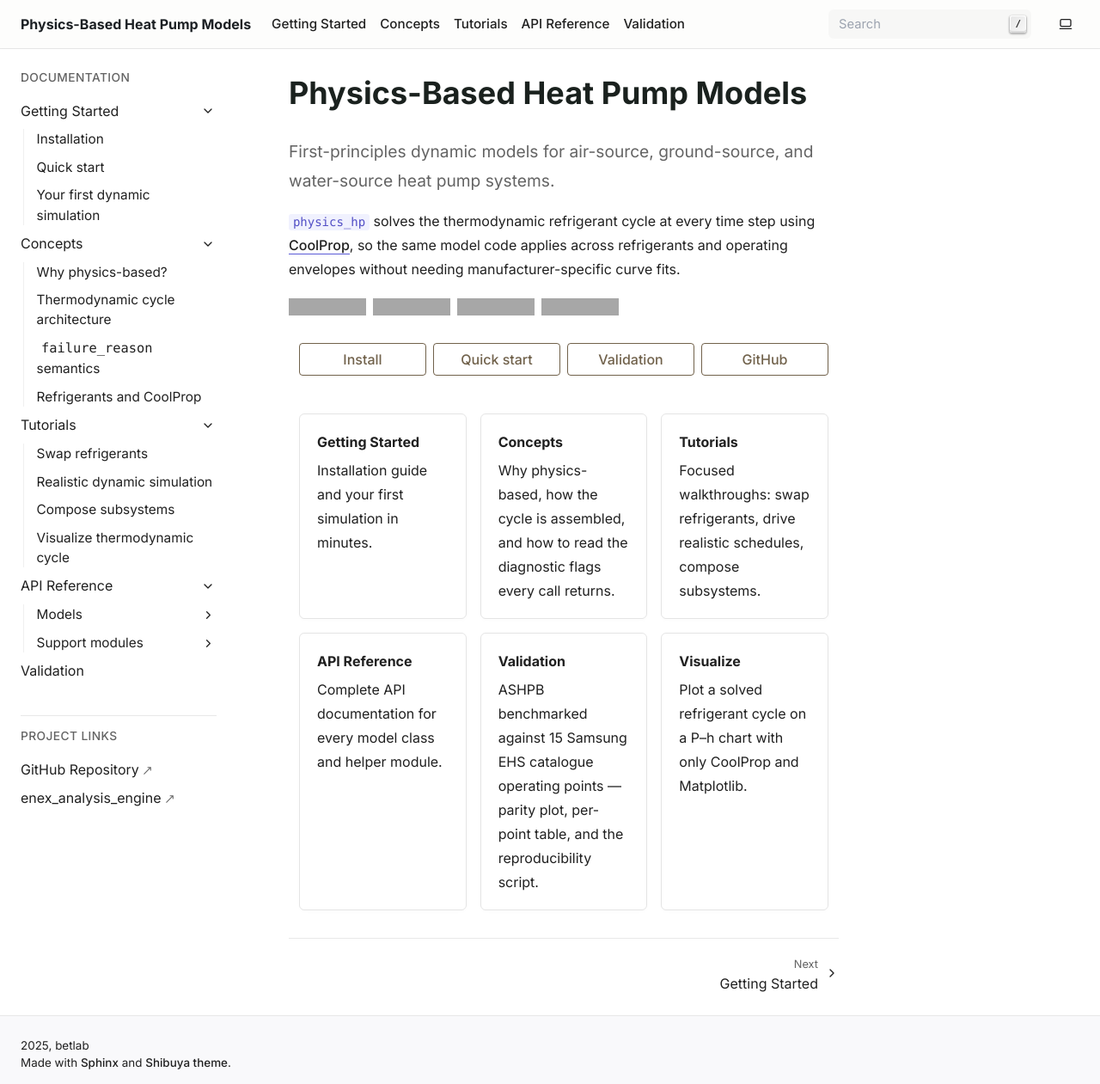
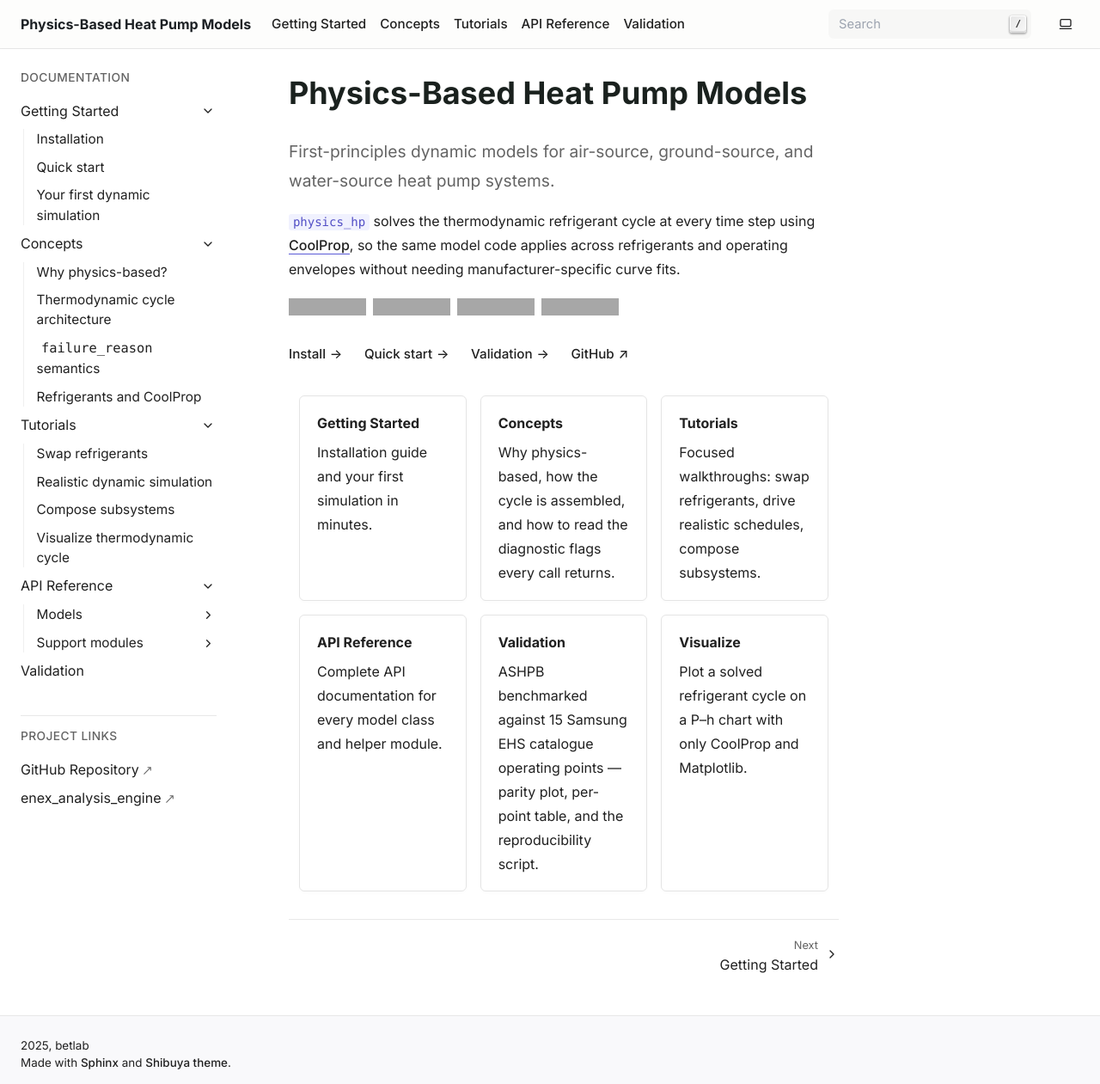
Before and after one commit to bet-lab/tmhp, a Sphinx documentation site: the page built from docs/source/index.rst, in a window 1280 px wide and 1261 px high. Shown: the whole window at 86% size. Built offline with Sphinx 7.4.7, drawn with Linux system fonts in a browser that asks for light colours; grey boxes are pictures that could not be loaded.

Commit message:
docs: redesign hero CTA as inline links + arrows (#127)
Drops the four sphinx-design outline buttons and replaces them with a
prose-level link row. Internal docs get a trailing "→", the external
GitHub link gets "↗"; hover paints an underline and nudges the arrow.
Reads as part of the page text instead of as a SaaS button band.

Closes #118

```diff
--- a/docs/source/_static/css/custom.css
+++ b/docs/source/_static/css/custom.css
@@ -82,13 +82,42 @@ figure img,
     opacity: 0.9;
 }
 
-/* CTA row — outline buttons, medium weight, no decorative styling. */
-.hero-cta {
-    margin-bottom: 2rem;
+/* Hero CTA row — underline + arrow, no box.
+ *
+ * Reads as a row of links in the prose stream rather than as marketing
+ * buttons. Internal docs get a "→", the external GitHub link gets "↗".
+ * Hover paints the underline and nudges the arrow.
+ */
+.hero-cta > p {
+    display: flex;
+    flex-wrap: wrap;
+    gap: 0.45rem 1.6rem;
+    margin: 0.5rem 0 2rem;
+    font-size: 0.95rem;
 }
-.hero-cta .sd-btn {
+.hero-cta a.reference {
+    display: inline-flex;
+    align-items: center;
+    gap: 0.3rem;
+    text-decoration: none;
     font-weight: 500;
-    letter-spacing: 0;
+    border-bottom: 1px solid transparent;
+    padding-bottom: 1px;
+    transition: border-color 120ms ease;
+}
+.hero-cta a.reference::after {
+    content: "→";
+    display: inline-block;
+    transition: transform 120ms ease;
+}
+.hero-cta a.reference.external::after {
+    content: "↗";
+}
+.hero-cta a.reference:hover {
+    border-bottom-color: currentColor;
+}
+.hero-cta a.reference:hover::after {
+    transform: translateX(2px);
 }
 
 /* Navigation cards. Light border, no shadow, no hover lift — only the
--- a/docs/source/index.rst
+++ b/docs/source/index.rst
@@ -31,48 +31,12 @@ needing manufacturer-specific curve fits.
       :alt: Powered by CoolProp
       :target: http://www.coolprop.org
 
-.. grid:: 2 2 4 4
-   :gutter: 2
-   :class-container: hero-cta
+.. container:: hero-cta
 
-   .. grid-item::
-
-      .. button-ref:: getting-started/installation
-         :ref-type: doc
-         :color: secondary
-         :expand:
-         :outline:
-
-         Install
-
-   .. grid-item::
-
-      .. button-ref:: getting-started/quickstart
-         :ref-type: doc
-         :color: secondary
-         :expand:
-         :outline:
-
-         Quick start
-
-   .. grid-item::
-
-      .. button-ref:: validation/index
-         :ref-type: doc
-         :color: secondary
-         :expand:
-         :outline:
-
-         Validation
-
-   .. grid-item::
-
-      .. button-link:: https://github.com/bet-lab/physics-heatpump-models
-         :color: secondary
-         :expand:
-         :outline:
-
-         GitHub
+   :doc:`Install <getting-started/installation>`
+   :doc:`Quick start <getting-started/quickstart>`
+   :doc:`Validation <validation/index>`
+   `GitHub <https://github.com/bet-lab/physics-heatpump-models>`_
 
 .. grid:: 1 2 2 3
     :gutter: 3
```
